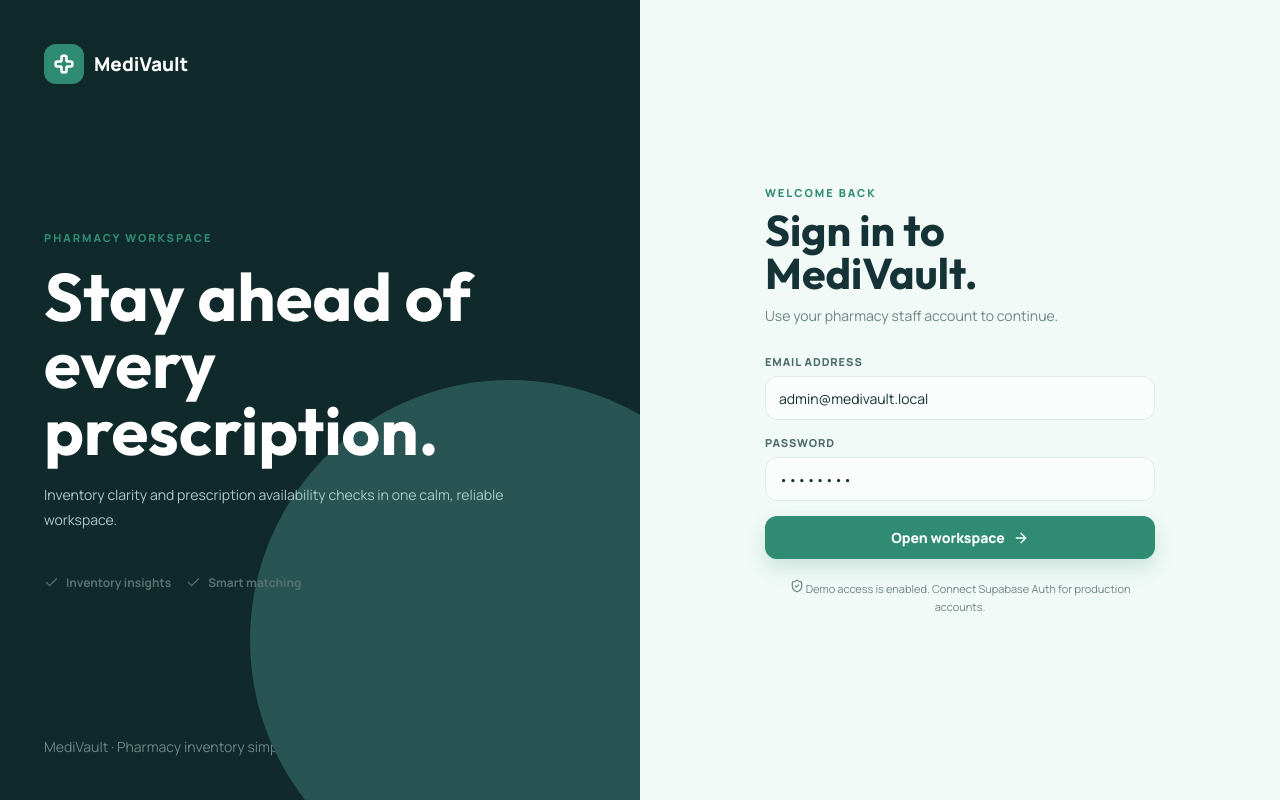
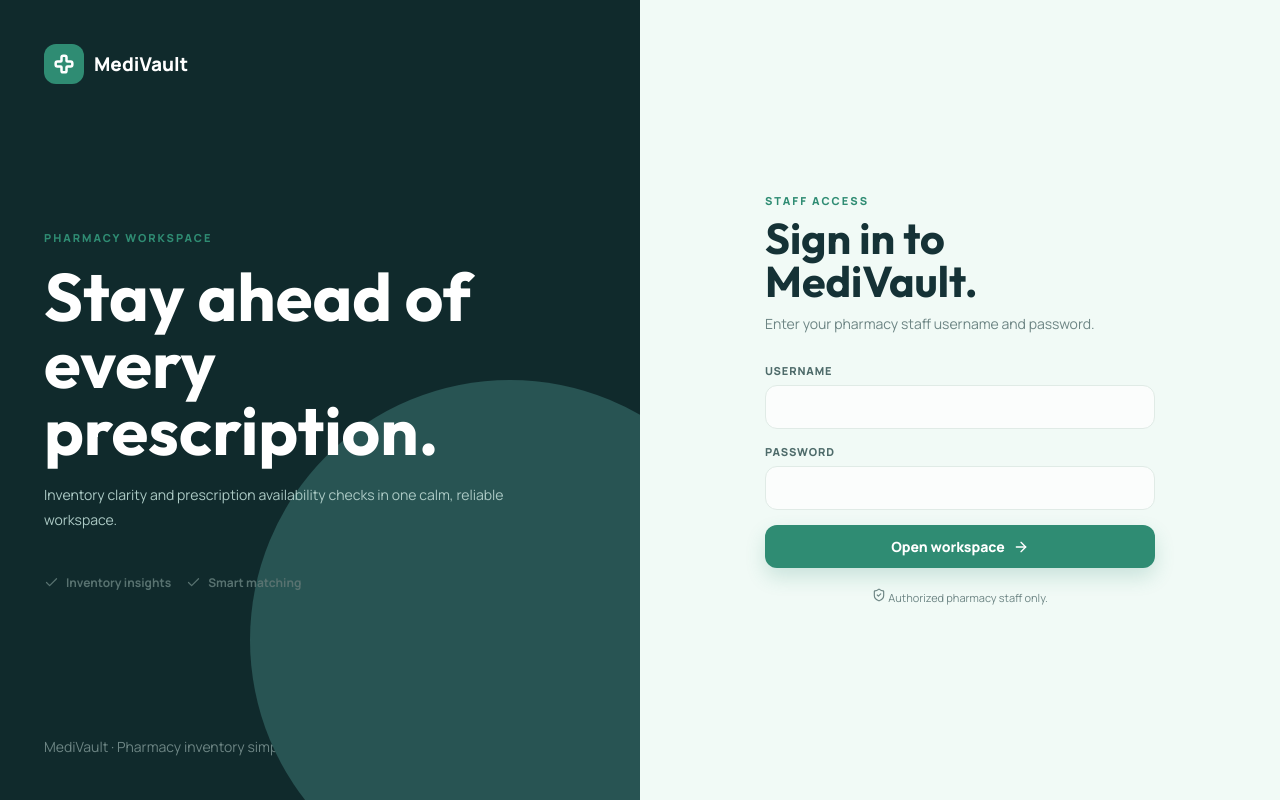
Before and after one commit to adeshasur/MediVault, a Next.js app: page /login in a window 1280 px wide. Built offline with nearby package versions, Linux system fonts and the light colour scheme.

Commit message:
Require staff login for admin pages

```diff
--- a/src/app/globals.css
+++ b/src/app/globals.css
@@ -98,6 +98,7 @@ textarea.input { min-height: 150px; resize: vertical; }
 .side-link { align-items: center; border-radius: 10px; color: #b8d1ce; display: flex; font-size: 13px; font-weight: 700; gap: 11px; margin: 2px 0; padding: 11px; }
 .side-link:hover, .side-link.active { background: rgba(135, 211, 182, .14); color: #ddfff2; }
 .side-link.active { border-left: 3px solid #76d0ad; }
+.side-button { background: transparent; border: 0; text-align: left; width: 100%; }
 .sidebar-foot { border-top: 1px solid rgba(255,255,255,.1); margin-top: auto; padding: 17px 4px 0; }
 .profile { align-items: center; display: flex; gap: 10px; }
 .avatar { align-items: center; background: #d8f2e8; border-radius: 50%; color: var(--green-dark); display: flex; font-size: 11px; font-weight: 800; height: 36px; justify-content: center; width: 36px; }
@@ -203,6 +204,8 @@ td b { display: block; }
 .auth-form h2 { font-size: 43px; line-height: 1; margin: 9px 0; }
 .auth-form form { display: grid; gap: 15px; margin-top: 27px; }
 .auth-foot { color: var(--muted); font-size: 11px; line-height: 1.6; margin-top: 20px; text-align: center; }
+.auth-loading { align-items: center; background: var(--mint-2); color: var(--green-dark); display: flex; font-weight: 800; justify-content: center; min-height: 100vh; }
+.login-error { color: var(--red); font-size: 12px; font-weight: 700; margin: 0; }
 
 @media (max-width: 950px) {
   .hero { grid-template-columns: 1fr; padding-top: 50px; }
--- a/src/app/login/page.jsx
+++ b/src/app/login/page.jsx
@@ -1,14 +1,31 @@
-import Link from "next/link";
+"use client";
+
+import { useState } from "react";
+import { useRouter } from "next/navigation";
 import { ArrowRight, Check, ShieldCheck } from "lucide-react";
 import Logo from "@/components/Logo";
+import { signIn } from "@/lib/auth";
 
 export default function Login() {
+  const router = useRouter();
+  const [username, setUsername] = useState("");
+  const [password, setPassword] = useState("");
+  const [error, setError] = useState("");
+  function submit(event) {
+    event.preventDefault();
+    if (!signIn(username.trim(), password)) {
+      setError("Invalid username or password.");
+      return;
+    }
+    router.replace("/dashboard");
+  }
   return <main className="auth">
     <section className="auth-visual"><Logo /><div className="auth-copy"><div className="eyebrow">Pharmacy workspace</div><h1 className="serif">Stay ahead of every prescription.</h1><p>Inventory clarity and prescription availability checks in one calm, reliable workspace.</p><div className="trust-row"><span className="trust"><Check size={15} /> Inventory insights</span><span className="trust"><Check size={15} /> Smart matching</span></div></div><span className="muted">MediVault · Pharmacy inventory simplified</span></section>
-    <section className="auth-form-wrap"><div className="auth-form"><div className="eyebrow">Welcome back</div><h2 className="serif">Sign in to MediVault.</h2><p className="page-subtitle">Use your pharmacy staff account to continue.</p><form>
-      <div className="field"><label>Email address</label><input className="input" defaultValue="admin@medivault.local" type="email" /></div>
-      <div className="field"><label>Password</label><input className="input" defaultValue="password" type="password" /></div>
-      <Link className="btn primary" href="/dashboard">Open workspace <ArrowRight size={16} /></Link>
-    </form><div className="auth-foot"><ShieldCheck size={14} /> Demo access is enabled. Connect Supabase Auth for production accounts.</div></div></section>
+    <section className="auth-form-wrap"><div className="auth-form"><div className="eyebrow">Staff access</div><h2 className="serif">Sign in to MediVault.</h2><p className="page-subtitle">Enter your pharmacy staff username and password.</p><form onSubmit={submit}>
+      <div className="field"><label>Username</label><input autoComplete="username" className="input" onChange={(event) => setUsername(event.target.value)} value={username} /></div>
+      <div className="field"><label>Password</label><input autoComplete="current-password" className="input" onChange={(event) => setPassword(event.target.value)} type="password" value={password} /></div>
+      {error && <p className="login-error">{error}</p>}
+      <button className="btn primary" type="submit">Open workspace <ArrowRight size={16} /></button>
+    </form><div className="auth-foot"><ShieldCheck size={14} /> Authorized pharmacy staff only.</div></div></section>
   </main>;
 }
--- /dev/null
+++ b/src/lib/auth.js
@@ -0,0 +1,17 @@
+export const staffSessionKey = "medivault-staff-session";
+
+export function signIn(username, password) {
+  if (username === "admin" && password === "MediVault@2026") {
+    window.sessionStorage.setItem(staffSessionKey, "admin");
+    return true;
+  }
+  return false;
+}
+
+export function signOut() {
+  window.sessionStorage.removeItem(staffSessionKey);
+}
+
+export function getStaffUser() {
+  return window.sessionStorage.getItem(staffSessionKey);
+}
```
Also changed, not shown: src/components/AppShell.jsx (+18 -2 lines), 2 other files (tests, documents, lock files or other folders).
